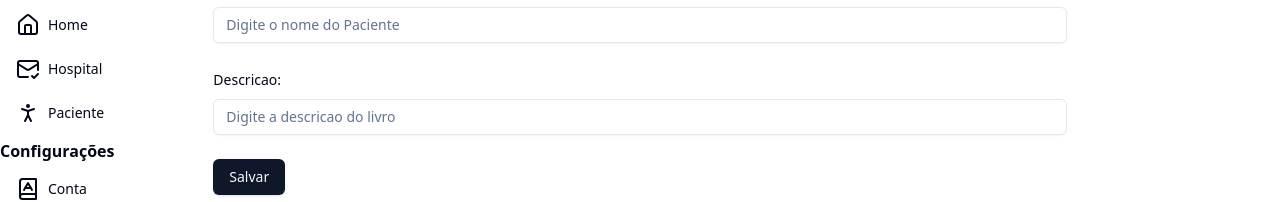
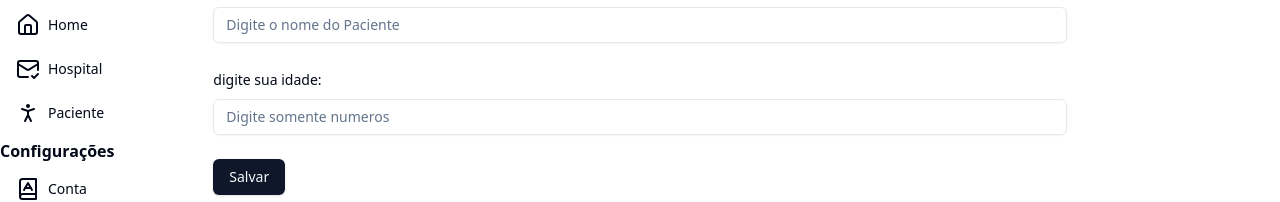
Before and after one commit to Rafaelteppa/prova2, a Next.js app: page /admin/patient/new in a window 1280 px wide. Shown: the part 124-326 px from the top of the page. Built offline with nearby package versions, Linux system fonts and the light colour scheme.

Commit message:
fix: patient

```diff
--- a/app/admin/patient/List.tsx
+++ b/app/admin/patient/List.tsx
@@ -14,7 +14,7 @@ import { revalidatePath } from "next/cache";
   interface IPatient {
     id:number,
     name:string,
-    age:number,
+    age:string,
   }
 
   export default async function ListPatient() {
--- a/app/admin/patient/new/page.tsx
+++ b/app/admin/patient/new/page.tsx
@@ -21,7 +21,7 @@ const FormSchema = z.object({
     name: z.string().min(2, {
         message: "Necessário mais que dois caracteres.",
     }),
-    descricao: z.string()
+    age: z.string()
 })
 
 export default function SavePatient() {
@@ -29,6 +29,7 @@ export default function SavePatient() {
         resolver: zodResolver(FormSchema),
         defaultValues: { //valor que aparece por padrão
             name: "",
+            age: "",
         },
     })
 
@@ -63,12 +64,12 @@ export default function SavePatient() {
                 />
                 <FormField
                     control={form.control}
-                    name="descricao"
+                    name="age"
                     render={({ field }) => (
                         <FormItem>
-                            <FormLabel>Descricao:</FormLabel>
+                            <FormLabel>digite sua idade:</FormLabel>
                             <FormControl>
-                                <Input placeholder="Digite a descricao do livro" {...field} />
+                                <Input placeholder="Digite somente numeros" {...field} />
                             </FormControl>
                             <FormMessage />
                         </FormItem>
```
